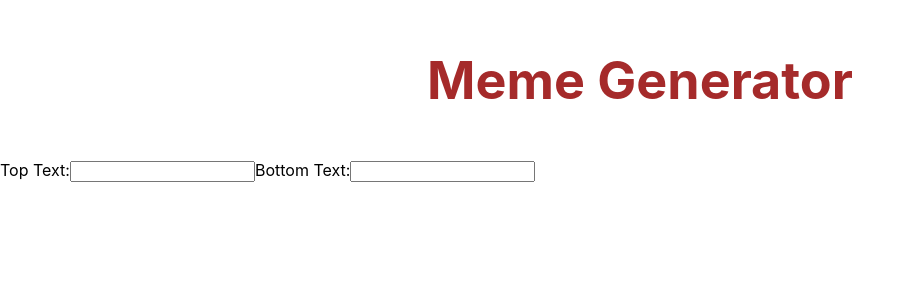
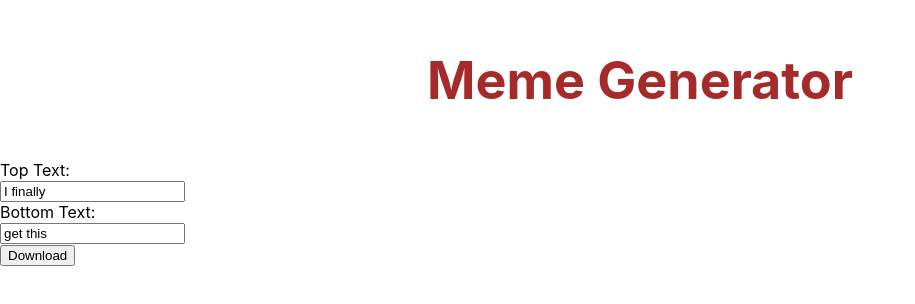
Before and after one commit to minggarcia/react-2-meme-generator, a React (Create React App) app: page / in a window 1280 px wide. Shown: the top 304 px of the page, without its empty margins (0-915 px from the left). Built offline with nearby package versions, Linux system fonts and the light colour scheme; no server answers.

Commit message:
Fetch Templates and add input for top and bottom text

```diff
--- a/src/App.js
+++ b/src/App.js
@@ -1,7 +1,29 @@
 import './App.css';
-import InputForTopAndBottomText from './InputForTopAndBottomText';
+import { useEffect, useState } from 'react';
+import MemeGenerator from './MemeGenerator';
+import TopAndBottomInput from './TopAndBottomInput';
 
 function App() {
+  const [templates, setTemplates] = useState([]);
+  const [memes, setMemes] = useState('[]');
+
+  // Fetch all templates from API:
+
+  useEffect(() => {
+    const fetchTemplates = async () => {
+      try {
+        const response = await fetch('https://api.memegen.link/templates/');
+        const json = await response.json();
+        setTemplates(json);
+      } catch (e) {
+        console.error(e);
+      }
+    };
+    fetchTemplates().catch((err) => {
+      console.error(err);
+    });
+  }, []);
+
   return (
     <div>
       <div>
@@ -10,8 +32,9 @@ function App() {
         </header>
       </div>
       <div>
-        <InputForTopAndBottomText />
+        <TopAndBottomInput />
       </div>
+      <button>Download</button>
     </div>
   );
 }
--- a/src/InputForTopAndBottomText.js
+++ /dev/null
@@ -1,19 +0,0 @@
-// import { useState } from 'react';
-
-export default function InputForTopAndBottomText() {
-  // const [topText, setTopText] = useState('');
-  // const [bottomText, setBottomText] = useState('');
-
-  return (
-    <form>
-      <label>
-        Top Text:
-        <input />
-      </label>
-      <label>
-        Bottom Text:
-        <input />
-      </label>
-    </form>
-  );
-}
--- /dev/null
+++ b/src/MemeGenerator.js
@@ -0,0 +1,32 @@
+// import { useEffect, useState } from 'react';
+
+// export default function MemeGenerator() {
+// const [templates, setTemplates] = useState([])
+
+// // Fetch all templates from api:
+// useEffect(() => {
+//   fetch('https://api.memegen.link/templates/').then((res) => res.json().then((res) ))
+// })
+
+// // useEffect(() => {
+// //   fetch('https://api.memegen.link/templates/').then((res) =>
+// //     res
+// //       .json()
+// //       .then((res) => {
+// //         const memes = res.data.memes;
+// //         setMemes(memes);
+// //       })
+
+// //       }),
+// //   );
+// // }, []);
+
+// function fetchMemes() {
+//   return fetch('https://api.memegen.link/templates/')
+//     .then((response) => response.json())
+//     .then((data) => console.log(data));
+// }
+
+// useEffect(() => {
+//   fetchMemes();
+// }, []);
--- /dev/null
+++ b/src/TopAndBottomInput.js
@@ -0,0 +1,36 @@
+import { useState } from 'react';
+
+export default function TopAndBottomInput() {
+  const [topText, setTopText] = useState('I finally');
+  const [bottomText, setBottomText] = useState('get this');
+
+  return (
+    <div>
+      <div>
+        <label>
+          Top Text:
+          <br />
+          <input
+            onChange={(event) => {
+              setTopText(event.currentTarget.value);
+            }}
+            value={topText}
+          />
+        </label>
+        <br />
+        <div>
+          <label>
+            Bottom Text:
+            <br />
+            <input
+              onChange={(event) => {
+                setBottomText(event.currentTarget.value);
+              }}
+              value={bottomText}
+            />
+          </label>
+        </div>
+      </div>
+    </div>
+  );
+}
```
Also changed, not shown: src/MemeGenerator.txt (added).
